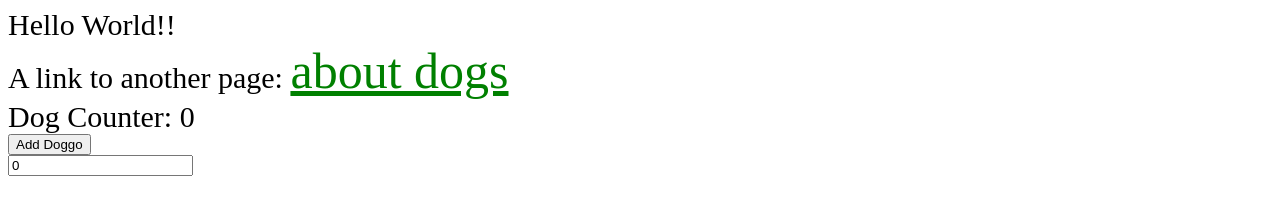
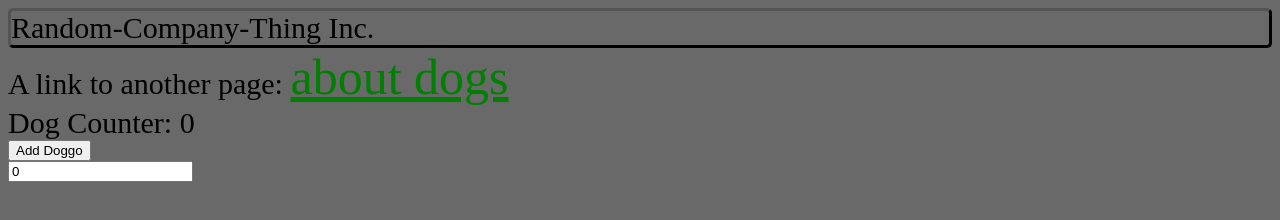
Before and after one commit to xSmokeAndMirrorsx/WebDevStarterPack, a plain HTML site: page index.html in a window 1280 px wide. Drawn offline with Linux system fonts and the light colour scheme.

Commit message:
Added a header div and some styling

```diff
--- a/index.html
+++ b/index.html
@@ -1,13 +1,19 @@
 <html>
   <head>
-    <title>My First Website!</title>
+    <title>Website Title!</title>
 
     <style>
+      #SiteHeader{
+        border-style: outset;
+        border-color: black;
+        border-radius: 5px;
+      }
       a {
         color: green;
       }
       body {
         font-size: 30px;
+        background-color: dimgray;
       }
 
       body a {
@@ -31,7 +37,7 @@
 
   </head>
   <body>
-    <div>Hello World!!</div>
+    <div id=SiteHeader>Random-Company-Thing Inc.</div>
     <div>A link to another page: <a href="dog.html">about dogs</a></div>
 
     <div>
```
